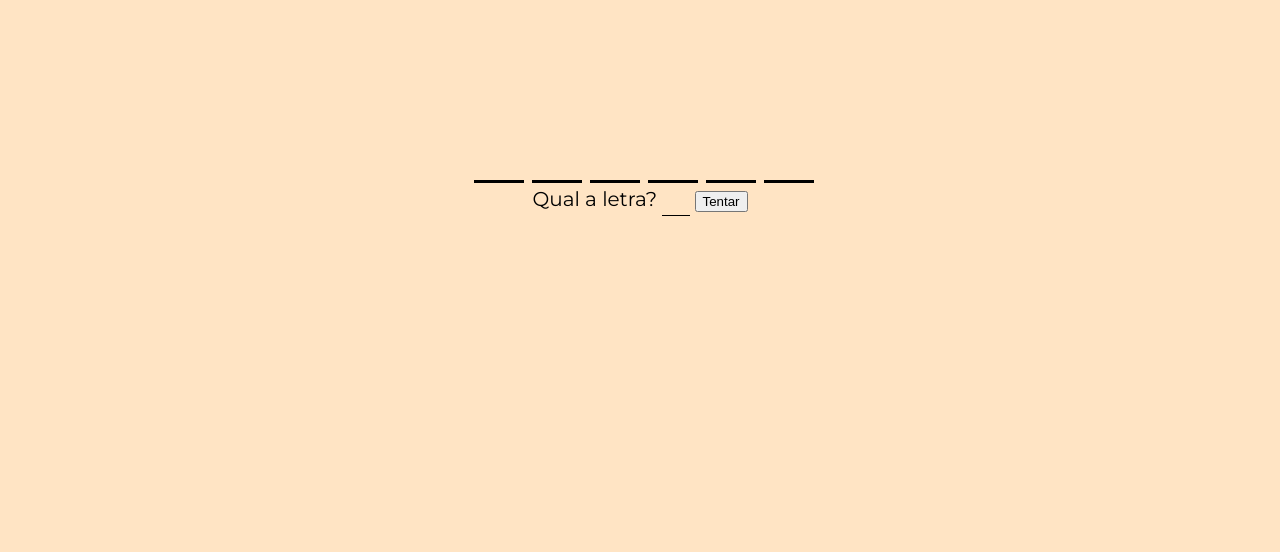
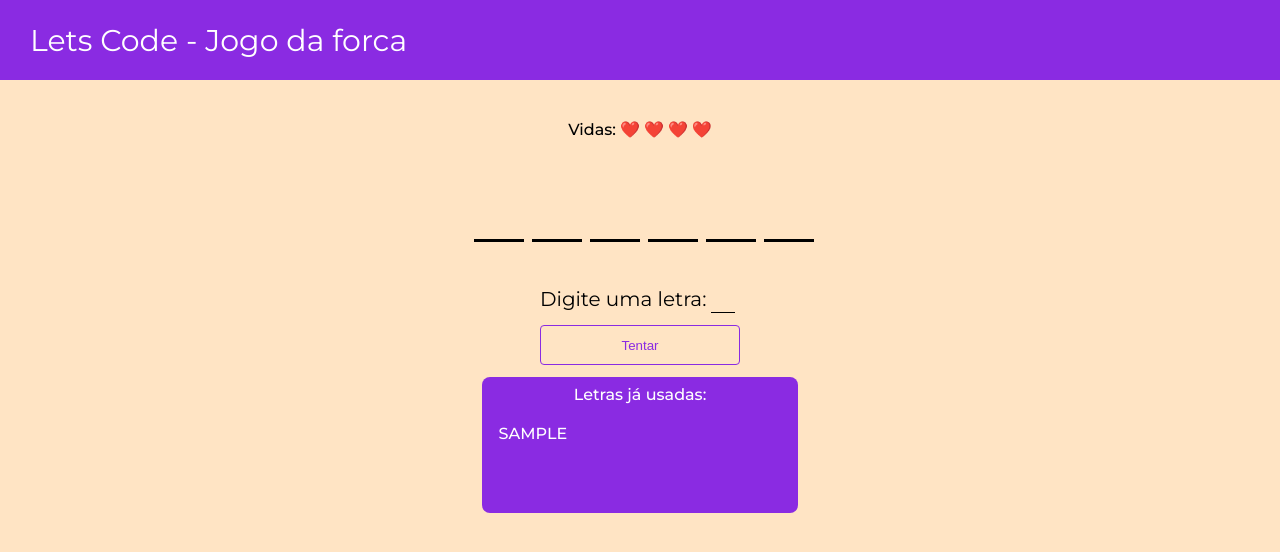
Before and after one commit to rodrigodmpa/lets-code-bb, a plain HTML site: page Forca/index.html in a window 1280 px wide. Both pictures are taken after typing "Sample" into the empty fields and a click on the button "Tentar". Drawn offline with Linux system fonts and the light colour scheme.

Commit message:
chore: forca

```diff
--- a/Forca/index.html
+++ b/Forca/index.html
@@ -1,31 +1,44 @@
 <!DOCTYPE html>
 <html lang="en">
-
   <head>
-    <meta charset="UTF-8">
-    <meta http-equiv="X-UA-Compatible" content="IE=edge">
-    <meta name="viewport" content="width=device-width, initial-scale=1.0">
-    <link rel="stylesheet" href="styles.css">
-    <link rel="preconnect" href="https://fonts.googleapis.com">
-    <link rel="preconnect" href="https://fonts.gstatic.com" crossorigin>
-    <link href="https://fonts.googleapis.com/css2?family=Montserrat:wght@400;500;600;700;800&display=swap"
-        rel="stylesheet">
+    <meta charset="UTF-8" />
+    <meta http-equiv="X-UA-Compatible" content="IE=edge" />
+    <meta name="viewport" content="width=device-width, initial-scale=1.0" />
+    <link rel="stylesheet" href="styles.css" />
+    <link rel="preconnect" href="https://fonts.googleapis.com" />
+    <link rel="preconnect" href="https://fonts.gstatic.com" crossorigin />
+    <link
+      href="https://fonts.googleapis.com/css2?family=Montserrat:wght@400;500;600;700;800&display=swap"
+      rel="stylesheet"
+    />
     <title>Jogo da Forca</title>
   </head>
 
   <body>
+    <header>
+      <div>Lets Code - Jogo da forca</div>
+    </header>
 
     <section>
       <div class="container">
+        <div class="life-container">
+          <h4>Vidas:</h4>
+        </div>
         <div class="word-container"></div>
         <form class="input-container" onsubmit="tentar(event)">
-                <label for="letter">Qual a letra? </label>
-                <input id="letter" type="text" required />
-                <button type="submit">Tentar</button>
+          <div>
+            <label for="letter">Digite uma letra:</label>
+            <input id="letter" type="text" maxlength="1" required />
+          </div>
+          <button class="submit" type="submit">Tentar</button>
         </form>
+        <div class="success-container">Parabéns, você venceu!</div>
+        <div class="used-letters-container">
+          <h4>Letras já usadas:</h4>
+          <div class="used-letters"></div>
+        </div>
       </div>
     </section>
     <script src="script.js"></script>
   </body>
-
 </html>
--- a/Forca/script.js
+++ b/Forca/script.js
@@ -1,10 +1,23 @@
 function createBoard() {
-    const words = ["Banana", "Abacaxi", "Abobrinha", "Pera", "Abelha"];
+  const words = ["Banana", "Abacaxi", "Abobrinha", "Pêra", "Abelha"];
   const word = words[getRandomIndex(0, words.length)].toUpperCase();
 
   const letters = word.split("");
 
-    const wordContainer = document.getElementsByClassName('word-container')[0];
+  const wordContainer = document.getElementsByClassName("word-container")[0];
+  const lifeContainer = document.getElementsByClassName("life-container")[0];
+  const usedLetters = document.getElementsByClassName("used-letters")[0];
+
+  for (let _ in [1, 2, 3, 4, 5]) {
+    let element = document.createElement("div");
+    element.classList.add("life");
+    element.innerHTML = "❤️";
+    lifeContainer.appendChild(element);
+  }
+  document.getElementsByClassName("success-container")[0].style.display =
+    "none";
+  wordContainer.innerHTML = "";
+  usedLetters.innerHTML = "";
 
   for (let _ in letters) {
     let element = document.createElement("div");
@@ -12,47 +25,90 @@ function createBoard() {
     wordContainer.appendChild(element);
   }
 
-    window.localStorage.setItem('letrasUsadas', '[]');
-    window.localStorage.setItem('solution', word);
+  window.localStorage.setItem("letrasUsadas", "[]");
+  window.localStorage.setItem("solution", word);
+  window.localStorage.setItem("remaning", word.length);
+  window.localStorage.setItem("lives", 5);
 }
 
 function guess(guessed_letter) {
   let used = false;
-    let correct_indexes = []
-    const usedLetters = JSON.parse(window.localStorage.getItem('letrasUsadas'));
-    const solution = window.localStorage.getItem('solution');
+  let correct_indexes = [];
+  let solution_letter;
+  const usedLetters = JSON.parse(window.localStorage.getItem("letrasUsadas"));
+  const solution = window.localStorage.getItem("solution");
+  const remaning = window.localStorage.getItem("remaning");
+  let lives = +window.localStorage.getItem("lives");
+
   for (let letter of usedLetters) {
-        if (guessed_letter === letter) {
+    if (
+      normalizeString(guessed_letter).toUpperCase() ===
+      normalizeString(letter).toUpperCase()
+    ) {
       used = true;
-            alert('Ja usada')
-            return
+      alert("Letra já usada, tente outra!");
+      return;
+    }
+  }
+  if (!guessed_letter.match(/[a-z]/i)) {
+    alert("Por favor, insira uma letra válida.");
+    return;
+  }
+
+  usedLetters.push(guessed_letter);
+  const usedLetterContainer =
+    document.getElementsByClassName("used-letters")[0];
+  let element = document.createElement("div");
+  element.classList.add("used-letter");
+  element.innerHTML += "&nbsp;&nbsp;" + guessed_letter.toUpperCase();
+  usedLetterContainer.appendChild(element);
+  window.localStorage.setItem("letrasUsadas", JSON.stringify(usedLetters));
+  for (let index in solution) {
+    if (
+      normalizeString(solution[index]).toUpperCase() ===
+      normalizeString(guessed_letter).toUpperCase()
+    ) {
+      correct_indexes.push(index);
+      solution_letter = solution[index].toUpperCase();
+    }
+  }
+  window.localStorage.setItem("remaning", remaning - correct_indexes.length);
+  const letters_container = document.getElementsByClassName("letter-container");
+
+  for (idx of correct_indexes) {
+    letters_container[idx].innerHTML = solution_letter;
+  }
+  if (remaning - correct_indexes.length === 0) {
+    document.getElementsByClassName("success-container")[0].style.display =
+      "flex";
+  }
+
+  if (!solution_letter) {
+    lives -= 1;
+    window.localStorage.setItem("lives", lives);
+    const lifeContainer = document.getElementsByClassName("life-container")[0];
+    lifeContainer.removeChild(lifeContainer.lastChild);
+    if (lives === 0) {
+      alert(`Você perdeu! A resposta é: ${solution}`);
+      createBoard();
+    }
   }
 }
 
-    usedLetters.push(guessed_letter);
-    window.localStorage.setItem('letrasUsadas', JSON.stringify(usedLetters));
-    for (let index in solution) {
-        if (solution[index] === guessed_letter) {
-
-            correct_indexes.push(index)
-        }
+function getRandomIndex(min, max) {
+  return Math.floor(Math.random() * (max - min) + min);
 }
 
-    const letters_container = document.getElementsByClassName('letter-container');
-    for (idx of correct_indexes) letters_container[idx].innerHTML = guessed_letter
+function normalizeString(text) {
+  return text.normalize("NFD").replace(/[\u0300-\u036f]/g, "");
 }
 
-
-function getRandomIndex(min, max) {
-    return Math.floor(Math.random() * (max - min + 1) + min)
+function tentar(event) {
+  event.preventDefault();
+  const inputElement = document.getElementById("letter");
+  const letter = inputElement.value;
+  guess(letter);
+  inputElement.value = "";
 }
 
-createBoard()
-
-function tentar(event) {
-    event.preventDefault()
-    const inputElement = document.getElementById("letter");
-    const letter = inputElement.value;
-    guess(letter)
-    inputElement.value = ""
-}
+createBoard();
--- a/Forca/styles.css
+++ b/Forca/styles.css
@@ -1,7 +1,22 @@
 body {
   background-color: bisque;
-    font-family: 'Montserrat', sans-serif;
+  font-family: "Montserrat", sans-serif;
   margin: 0;
+}
+
+header {
+  display: flex;
+  flex-direction: row;
+  background-color: blueviolet;
+  height: 80px;
+  margin-bottom: 40px;
+  align-items: center;
+  padding-left: 30px;
+}
+
+header > div {
+  font-size: 30px;
+  color: white;
 }
 
 .container {
@@ -10,16 +25,34 @@ body {
   flex: 1;
   justify-content: center;
   align-items: center;
-    height: 400px;
+  height: auto;
 }
 
+.life-container {
+  display: flex;
+}
+
+.life-container > h4 {
+  display: flex;
+  align-items: center;
+  margin: 0;
+  text-align: center;
+  font-family: "Montserrat", sans-serif;
+  font-weight: 500;
+}
+
+.life-container > .life {
+  margin-left: 4px;
+}
 
 .word-container {
   display: flex;
+  margin: 40px;
 }
 
 .letter-container {
   width: 50px;
+  min-height: 60px;
   margin-left: 8px;
   border-bottom: 3px solid black;
   text-align: center;
@@ -28,23 +61,83 @@ body {
 }
 
 .input-container {
-    margin: 4px 12px
+  display: flex;
+  flex-direction: column;
+  justify-content: end;
+  margin: 4px 12px;
 }
 
-.input-container>label {
+.input-container > div > label {
   font-size: 20px;
   color: black;
 }
 
-.input-container>input {
+.input-container > div > input {
   height: 24px;
-    width: 24px;
+  width: 20px;
   background-color: inherit;
   border: none;
   border-bottom: 1px solid black;
+  font-size: 20px;
+  font-family: "Montserrat", sans-serif;
 }
 
-.input-container>input:focus,
-.input-container>input:focus {
+.input-container > div > input:focus,
+.input-container > div > input:focus {
   outline: none;
 }
+
+button.submit {
+  background-color: inherit;
+  border: 1px solid blueviolet;
+  color: blueviolet;
+  width: 200px;
+  height: 40px;
+  border-radius: 4px;
+  align-self: center;
+  margin-top: 12px;
+}
+
+button.submit:hover {
+  background-color: blueviolet;
+  border: 0;
+  color: white;
+  transition: background-color 0.2s linear;
+}
+
+.success-container {
+  display: none;
+}
+
+.used-letters-container {
+  display: flex;
+  flex-direction: column;
+  background-color: blueviolet;
+  width: 300px;
+  height: 120px;
+  border-radius: 8px;
+  margin: 8px;
+  padding: 8px;
+}
+
+.used-letters-container > h4 {
+  margin: 0;
+  text-align: center;
+  font-family: "Montserrat", sans-serif;
+  font-weight: 500;
+  color: white;
+}
+
+.used-letters-container > .used-letters {
+  margin-top: 20px;
+  color: white;
+  font-family: "Montserrat", sans-serif;
+  font-weight: 500;
+}
+.used-letters div {
+  float: left;
+}
+
+.used-letters div:nth-child(14n + 1) {
+  clear: left;
+}
```
Also changed, not shown: 1 other file. Lines whose indentation alone changed are shown as unchanged.
